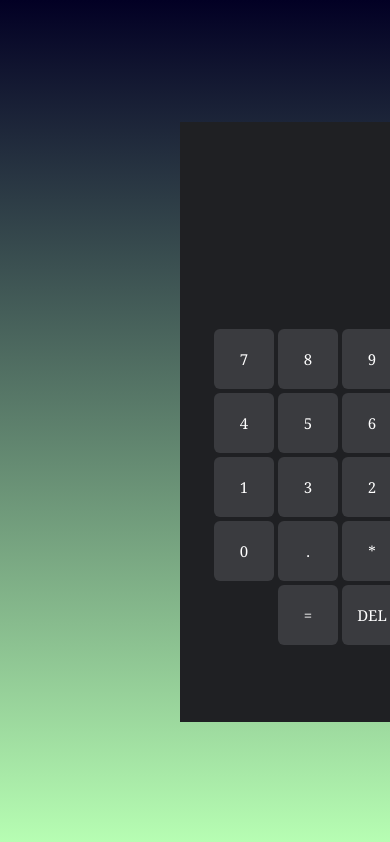
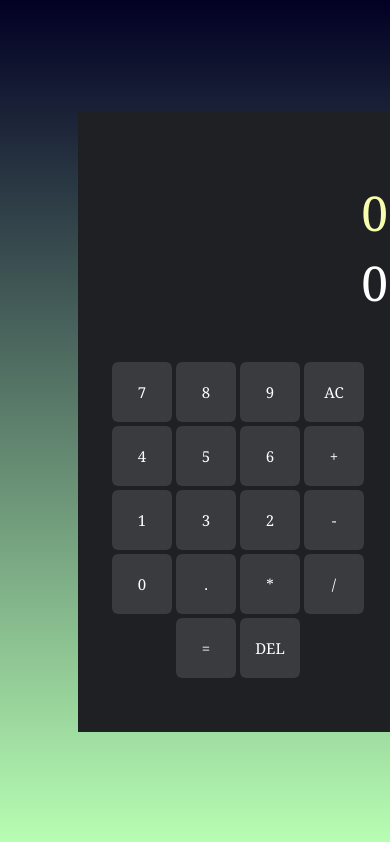
Before and after one commit to CarmonaLarios/ReactSimpleCalculator, a React (Create React App) app: page / in a window 390 px wide. Shown: the top 842 px of the page. Built offline with nearby package versions, Linux system fonts and the light colour scheme.

Commit message:
Responsive adjustments

```diff
--- a/src/components/CalculatorBody.module.css
+++ b/src/components/CalculatorBody.module.css
@@ -1,11 +1,26 @@
 .body_color{
     min-width: 320px;
-    min-height: 550px;
     max-width: 500px;
-    max-height: 600px;
     display: flex;
     background-color: #1F2023;
     width: 35vw;
     height: 85vh;
     justify-content: center;
+    max-height: 620px;
 }
+
+@media screen and (width < 600px) {
+    .body_color{
+      position: absolute;
+      left: 20vw;
+      right: 20vw;
+      display: flex;
+      align-items: center;
+    }
+}
+
+@media screen and (height < 600px) {
+    .body_color{
+        min-height: 500px;
+    }
+}
--- a/src/components/CommonButton.module.css
+++ b/src/components/CommonButton.module.css
@@ -18,3 +18,12 @@
 .commonBtn:hover{
     background-color: #ff7c25;
 }
+
+
+@media screen and (height < 600px) {
+    .commonBtn{
+        font-size: 3vh;
+        padding: 0;
+        margin: 1px;
+    }
+}
--- a/src/components/Input.module.css
+++ b/src/components/Input.module.css
@@ -6,5 +6,5 @@
     justify-content: right;
     margin: 5px;
     min-width: 300px;
-    max-width: 490px;
+    max-width: 470px;
 }
--- a/src/components/Result.module.css
+++ b/src/components/Result.module.css
@@ -6,5 +6,5 @@
     justify-content: right;
     margin: 5px;
     min-width: 300px;
-    max-width: 490px;
+    max-width: 470px;
 }
--- a/src/components/SideBar.module.css
+++ b/src/components/SideBar.module.css
@@ -1,7 +1,7 @@
 
 .sidebar{
     height: 100%;
-    width: 50px;
+    width: 2vw;
     position: fixed;
     z-index: 1;
     top: 0;
@@ -12,6 +12,7 @@
     color: #FFFF;
     text-align: center;
     overflow-y: hidden;
+    min-width: 4vw;
 }
 
 .sidebar .title{
@@ -23,18 +24,19 @@
 .sidebar .help{
     padding-right: 0.5em;
     writing-mode: vertical-rl;
-    font-size: 1.3em;
+    font-size: 1.5rem;
     transform: rotate(180deg);
     height: 100%;
+    margin-left: 10%;
+    margin-right: 10%;
 }
 
 .sidebar:hover {
-    width: 20%;
+    width: 30vw;
     transition: .8s;
 }
 
 .sidebar:not(:hover) {
-    width: 50px;
     transition: .8s;
 }
 
@@ -48,7 +50,6 @@
     padding: 1em;
     justify-content: center;
     align-items: center;
-
 }
 
 li > p > span{
@@ -74,5 +75,6 @@ li > p > span{
 @media screen and (width < 800px) {
     .sidebar{
       visibility: hidden;
+      transition: 0.8s;
     }
-  }
+}
```
